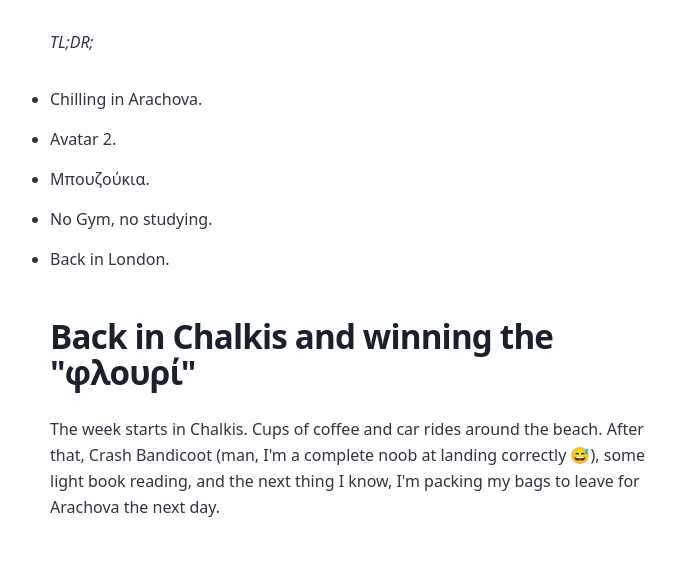
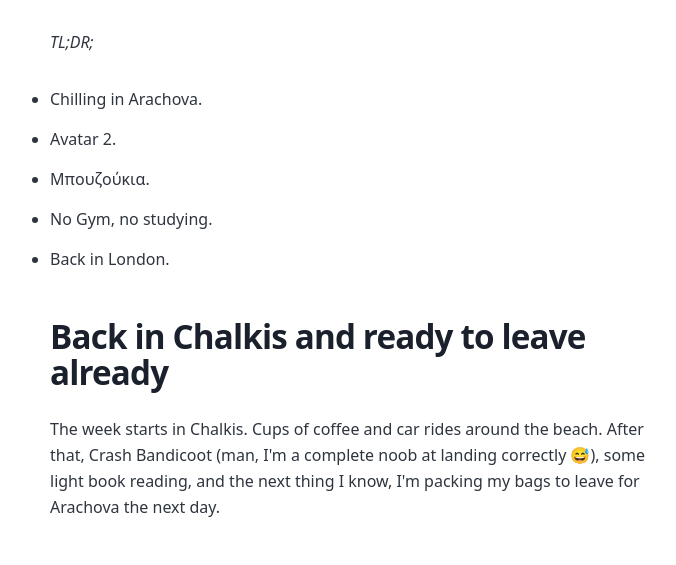
Before and after one commit to KostasDimakis/kd-blog, a Gatsby site: page /snowy-mountaintops-oh-wait/ in a window 1280 px wide. Shown: the part 580-1145 px from the top of the page, without its empty margins (274-950 px from the left). Built offline with nearby package versions, Linux system fonts and the light colour scheme; Gatsby itself is replaced by a stand-in of ours.

Commit message:
correct the title

```diff
--- a/content/blog/snowy-mountaintops-oh-wait/index.md
+++ b/content/blog/snowy-mountaintops-oh-wait/index.md
@@ -14,7 +14,7 @@ _TL;DR;_
 * No Gym, no studying.
 * Back in London.
 
-## Back in Chalkis and winning the "φλουρί"
+## Back in Chalkis and ready to leave already
 
 The week starts in Chalkis. Cups of coffee and car rides around the beach. After that, Crash Bandicoot (man, I'm a complete noob at landing correctly 😅), some light book reading, and the next thing I know, I'm packing my bags to leave for Arachova the next day.
 
```
